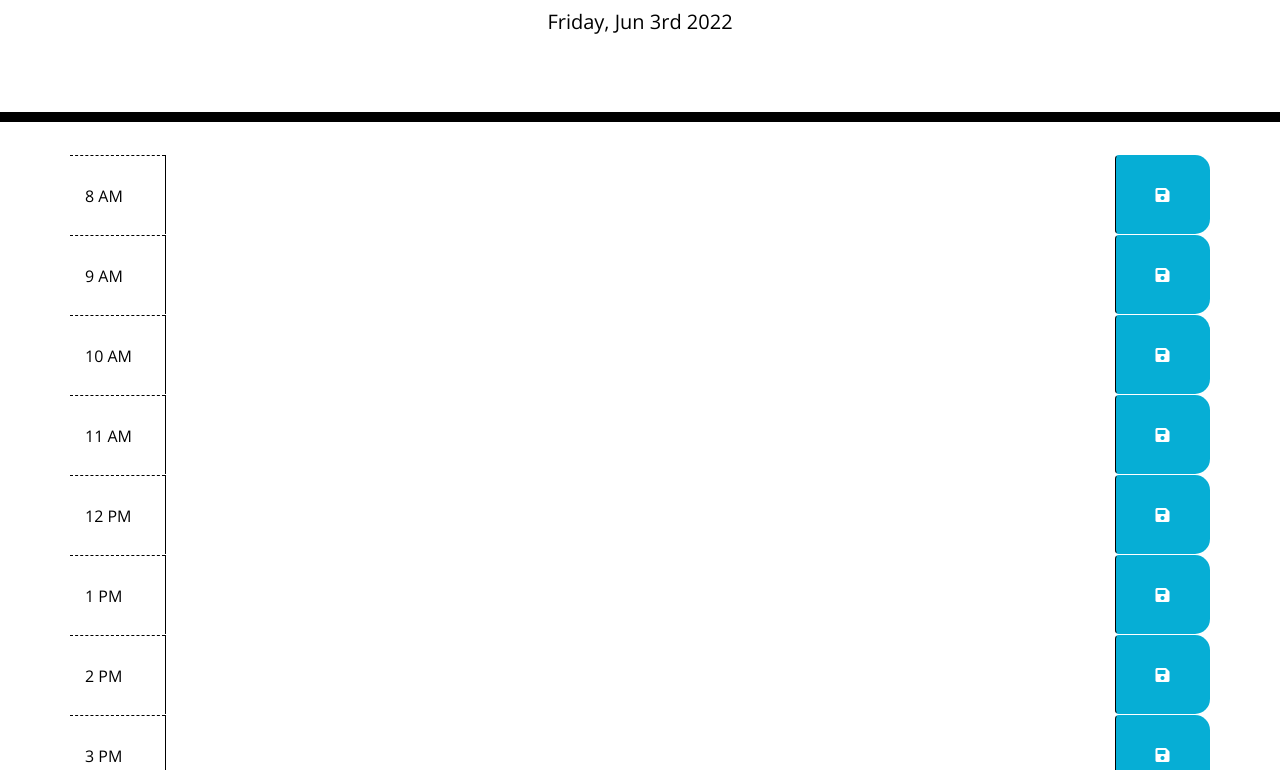
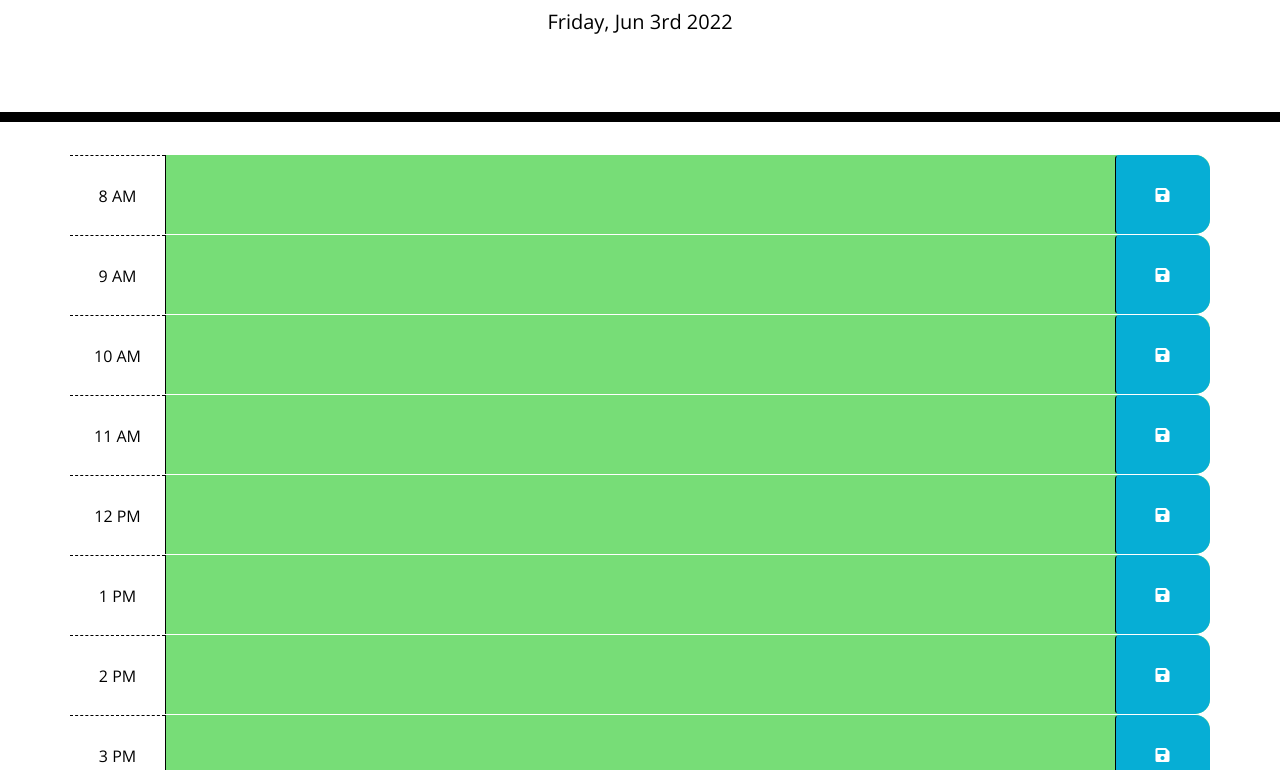
Before and after one commit to panecatl/Work-Day-Scheduler, a plain HTML site: page index.html in a window 1280 px wide. Shown: the part 182-952 px from the top of the page. Drawn offline with nearby package versions, Linux system fonts and the light colour scheme.

Commit message:
fixed html and js almost working properly

```diff
--- a/assets/script.js
+++ b/assets/script.js
@@ -11,7 +11,7 @@ $(document).ready(function() {
         // saving to local storage
         localStorage.setItem(time, task);
     })
-})
+
 
     // function for tracking time
     function timeTracker() {
@@ -21,5 +21,36 @@ function timeTracker() {
         // loops over time in html
         $(".time-block").each(function() {
             var timeBlock = parseInt($(this).attr("id").split("hour")[1]);
+
+            // runs to check if time has passed and will add appropriate class
+            if (timeBlock < currentTime) {
+                $(this).removeClass("future");
+                $(this).removeClass("present");
+                $(this).addClass("past");
+            }
+            else if (timeBlock === currentTime) {
+                $(this).removeClass("past");
+                $(this).removeClass("future");
+                $(this).addClass("present");
+            }
+            else {
+                $(this).removeClass("present");
+                $(this).removeClass("past");
+                $(this).addClass("future");
+            }
         })
     }
+    // getting items from local storage
+    $("#time8 .description").val(localStorage.getItem("time8"));
+    $("#time9 .description").val(localStorage.getItem("time9"));
+    $("#time10 .description").val(localStorage.getItem("time10"));
+    $("#time11 .description").val(localStorage.getItem("time11"));
+    $("#time12 .description").val(localStorage.getItem("time12"));
+    $("#time1 .description").val(localStorage.getItem("time1"));
+    $("#time2 .description").val(localStorage.getItem("time2"));
+    $("#time3 .description").val(localStorage.getItem("time3"));
+    $("#time4 .description").val(localStorage.getItem("time4"));
+    $("#time5 .description").val(localStorage.getItem("time5"));
+
+    timeTracker();
+})
--- a/index.html
+++ b/index.html
@@ -22,7 +22,7 @@
         <div class="container">
             <!-- Timeblocks go here -->
 
-            <div id="time8" class="row rime-block">
+            <div id="time8" class="row time-block">
                 <div class="col-md-1 hour">
                     8 AM
                 </div>
@@ -30,7 +30,7 @@
                 <button class="btn saveBtn col-md-1"><i class="fas fa-save"></i></button>
             </div>
 
-            <div id="time9" class="row rime-block">
+            <div id="time9" class="row time-block">
                 <div class="col-md-1 hour">
                     9 AM
                 </div>
@@ -38,7 +38,7 @@
                 <button class="btn saveBtn col-md-1"><i class="fas fa-save"></i></button>
             </div>
 
-            <div id="time10" class="row rime-block">
+            <div id="time10" class="row time-block">
                 <div class="col-md-1 hour">
                     10 AM
                 </div>
@@ -46,7 +46,7 @@
                 <button class="btn saveBtn col-md-1"><i class="fas fa-save"></i></button>
             </div>
 
-            <div id="time11" class="row rime-block">
+            <div id="time11" class="row time-block">
                 <div class="col-md-1 hour">
                     11 AM
                 </div>
@@ -54,7 +54,7 @@
                 <button class="btn saveBtn col-md-1"><i class="fas fa-save"></i></button>
             </div>
 
-            <div id="time12" class="row rime-block">
+            <div id="time12" class="row time-block">
                 <div class="col-md-1 hour">
                     12 PM
                 </div>
@@ -62,7 +62,7 @@
                 <button class="btn saveBtn col-md-1"><i class="fas fa-save"></i></button>
             </div>
 
-            <div id="time1" class="row rime-block">
+            <div id="time1" class="row time-block">
                 <div class="col-md-1 hour">
                     1 PM
                 </div>
@@ -70,7 +70,7 @@
                 <button class="btn saveBtn col-md-1"><i class="fas fa-save"></i></button>
             </div>
 
-            <div id="time2" class="row rime-block">
+            <div id="time2" class="row time-block">
                 <div class="col-md-1 hour">
                     2 PM
                 </div>
@@ -78,7 +78,7 @@
                 <button class="btn saveBtn col-md-1"><i class="fas fa-save"></i></button>
             </div>
 
-            <div id="time3" class="row rime-block">
+            <div id="time3" class="row time-block">
                 <div class="col-md-1 hour">
                     3 PM
                 </div>
@@ -86,7 +86,7 @@
                 <button class="btn saveBtn col-md-1"><i class="fas fa-save"></i></button>
             </div>
 
-            <div id="time4" class="row rime-block">
+            <div id="time4" class="row time-block">
                 <div class="col-md-1 hour">
                     4 PM
                 </div>
@@ -94,7 +94,7 @@
                 <button class="btn saveBtn col-md-1"><i class="fas fa-save"></i></button>
             </div>
 
-            <div id="time5" class="row rime-block">
+            <div id="time5" class="row time-block">
                 <div class="col-md-1 hour">
                     5 PM
                 </div>
```
Lines whose indentation alone changed are shown as unchanged.
